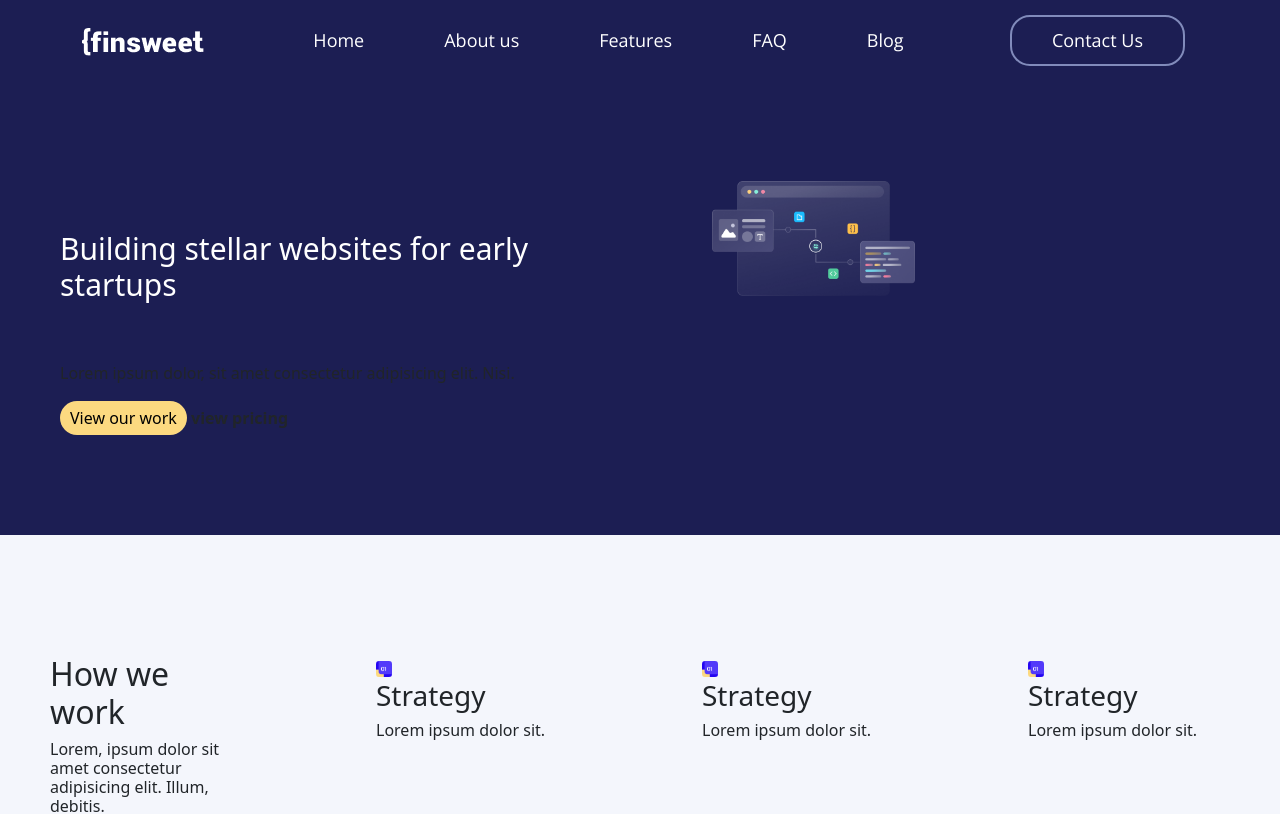
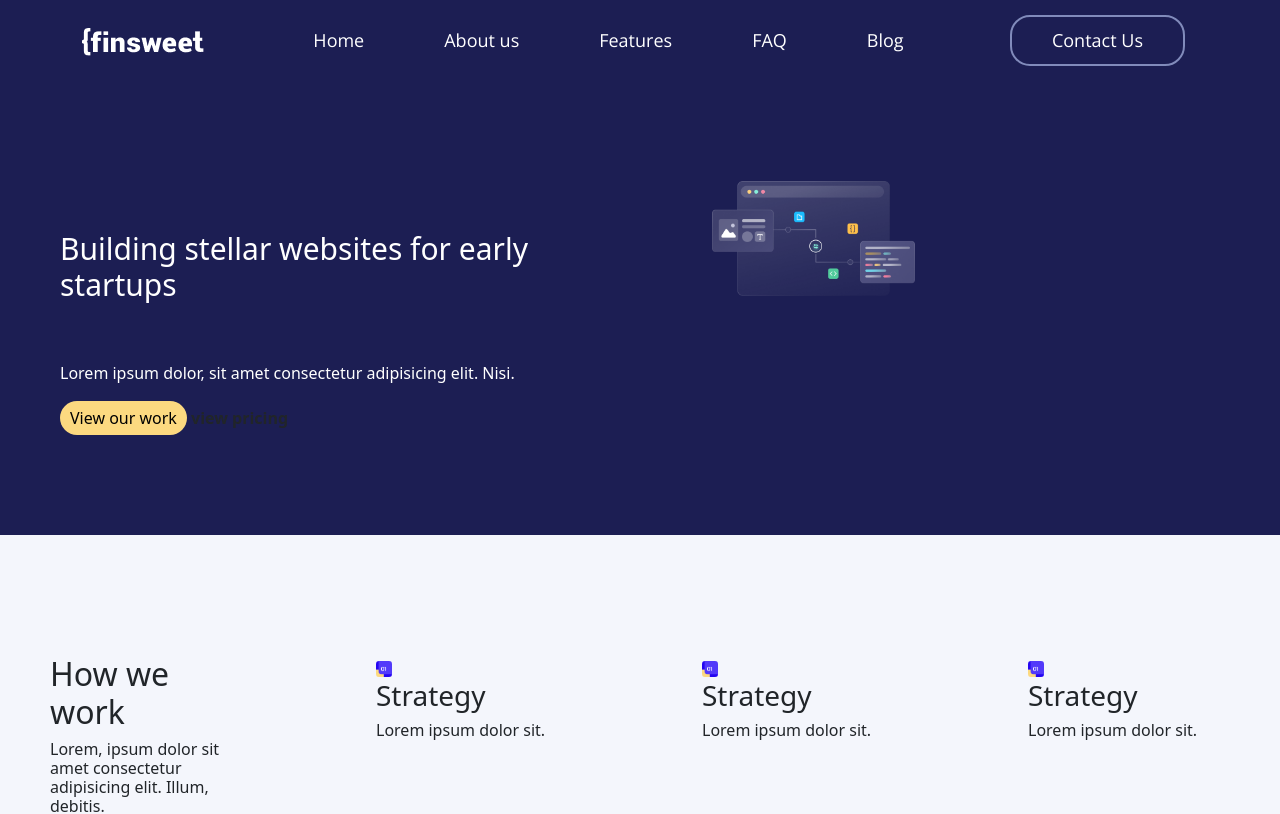
Before and after one commit to ablusur/r-building, a React (Vite) app: page / in a window 1280 px wide. Shown: the top 814 px of the page. Built offline with nearby package versions, Linux system fonts and the light colour scheme.

Commit message:
banner padding

```diff
--- a/src/components/baaner/baaner.css
+++ b/src/components/baaner/baaner.css
@@ -31,8 +31,6 @@ img {
   font-size: 30px;
   color: #fff;
 }
-.baaner_text,
-p {
-  /* padding: 20px 0; */
-  /* color: #fff; */
+.baaner_text p {
+  color: #fff;
 }
```
